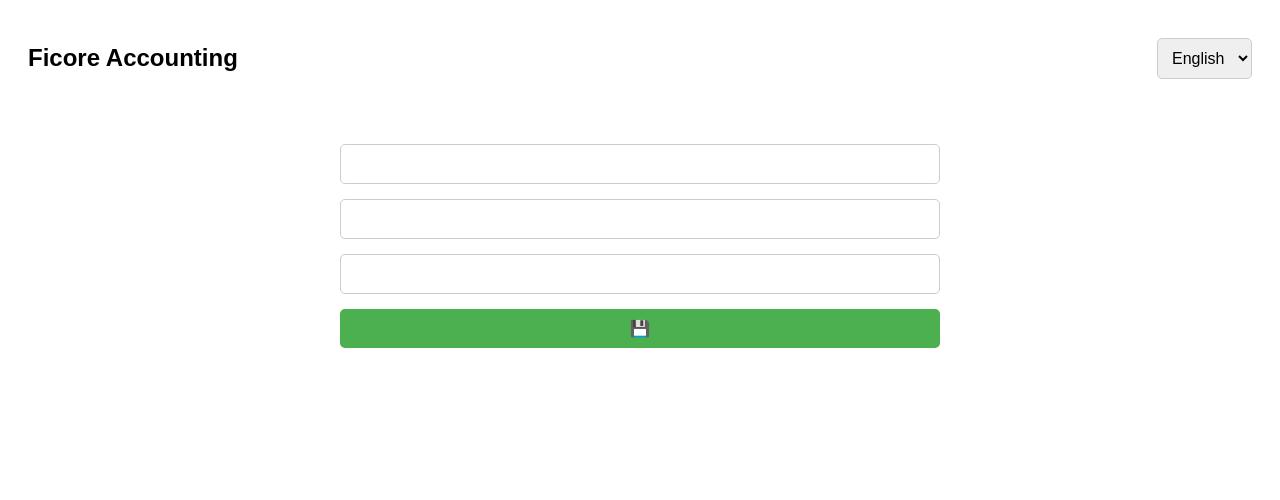
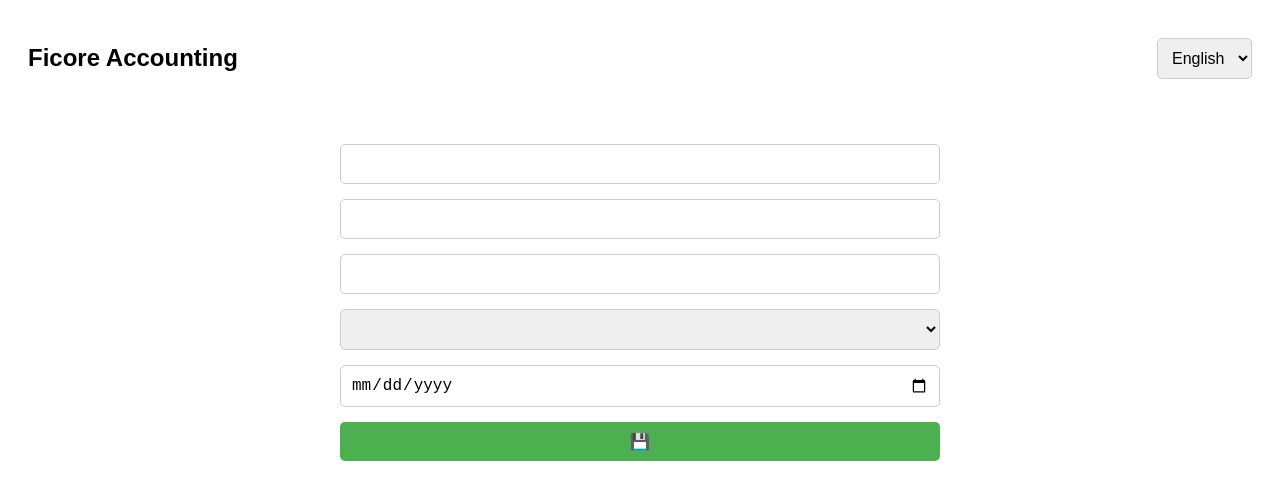
Before and after one commit to Warpiiv/ficore-accounting, a React (Create React App) app in the folder ficore-accounting/frontend/: page /invoice in a window 1280 px wide. Shown: the top 500 px of the page. Built offline with nearby package versions, Linux system fonts and the light colour scheme; no server answers; the HTML template or start-up script is replaced by a standard one.

Commit message:
Update InvoiceForm.js

```diff
--- a/ficore-accounting/frontend/src/components/InvoiceForm.js
+++ b/ficore-accounting/frontend/src/components/InvoiceForm.js
@@ -1,56 +1,95 @@
 import React, { useState, useEffect } from 'react';
-import { useNavigate } from 'react-router-dom';
+import { useNavigate, useParams } from 'react-router-dom';
 
 function InvoiceForm({ language }) {
   const [translations, setTranslations] = useState({});
-  const [formData, setFormData] = useState({ customer_name: '', description: '', amount: '' });
+  const [formData, setFormData] = useState({
+    customer_name: '',
+    description: '',
+    amount: '',
+    status: 'pending',
+    due_date: '',
+    settled_date: ''
+  });
   const navigate = useNavigate();
+  const { invoiceId } = useParams();
   const backendUrl = process.env.REACT_APP_BACKEND_URL || 'http://localhost:5000';
 
   useEffect(() => {
     fetch(`${backendUrl}/api/translations/${language}`)
       .then(res => res.json())
       .then(data => setTranslations(data));
-  }, [language]);
+
+    if (invoiceId) {
+      fetch(`${backendUrl}/api/invoices/${invoiceId}`)
+        .then(res => res.json())
+        .then(data => {
+          setFormData({
+            customer_name: data.customer_name,
+            description: data.description,
+            amount: data.amount,
+            status: data.status,
+            due_date: data.due_date ? data.due_date.split('T')[0] : '',
+            settled_date: data.settled_date ? data.settled_date.split('T')[0] : ''
+          });
+        });
+    }
+  }, [language, invoiceId]);
 
   const handleSubmit = async (e) => {
     e.preventDefault();
-    const response = await fetch(`${backendUrl}/api/invoices`, {
-      method: 'POST',
+    const url = invoiceId ? `${backendUrl}/api/invoices/${invoiceId}` : `${backendUrl}/api/invoices`;
+    const method = invoiceId ? 'PUT' : 'POST';
+
+    const response = await fetch(url, {
+      method,
       headers: { 'Content-Type': 'application/json' },
-      body: JSON.stringify(formData),
+      body: JSON.stringify({
+        ...formData,
+        amount: parseFloat(formData.amount),
+        due_date: formData.due_date || null,
+        settled_date: formData.status === 'settled' ? (formData.settled_date || new Date().toISOString()) : null
+      }),
     });
+
     if (response.ok) {
-      alert('Invoice saved!');
+      alert(invoiceId ? translations.invoice_updated : translations.invoice_created);
       navigate('/');
     } else {
-      alert('Error saving invoice.');
+      alert(translations.error_saving);
     }
   };
 
   return (
-    <div className="form-container">
-      <h2>{translations.create_invoice}</h2>
-      <form onSubmit={handleSubmit}>
-        <label>
+    <div className="form-container max-w-2xl mx-auto p-6 bg-white rounded-lg shadow">
+      <h2 className="text-2xl font-bold mb-6">{invoiceId ? translations.edit_invoice : translations.create_invoice}</h2>
+      <form onSubmit={handleSubmit} className="space-y-4">
+        <div>
+          <label className="block text-sm font-medium text-gray-700">
             {translations.customer_name}
             <input
               type="text"
               value={formData.customer_name}
               onChange={(e) => setFormData({ ...formData, customer_name: e.target.value })}
               required
+              className="mt-1 block w-full border border-gray-300 rounded-md p-2"
             />
           </label>
-        <label>
+        </div>
+        <div>
+          <label className="block text-sm font-medium text-gray-700">
             {translations.description}
             <input
               type="text"
               value={formData.description}
               onChange={(e) => setFormData({ ...formData, description: e.target.value })}
               required
+              className="mt-1 block w-full border border-gray-300 rounded-md p-2"
             />
           </label>
-        <label>
+        </div>
+        <div>
+          <label className="block text-sm font-medium text-gray-700">
             {translations.amount}
             <input
               type="number"
@@ -58,9 +97,52 @@ function InvoiceForm({ language }) {
               onChange={(e) => setFormData({ ...formData, amount: e.target.value })}
               required
               min="0"
+              step="0.01"
+              className="mt-1 block w-full border border-gray-300 rounded-md p-2"
             />
           </label>
-        <button type="submit">
+        </div>
+        <div>
+          <label className="block text-sm font-medium text-gray-700">
+            {translations.status}
+            <select
+              value={formData.status}
+              onChange={(e) => setFormData({ ...formData, status: e.target.value })}
+              className="mt-1 block w-full border border-gray-300 rounded-md p-2"
+            >
+              <option value="pending">{translations.pending}</option>
+              <option value="settled">{translations.settled}</option>
+            </select>
+          </label>
+        </div>
+        <div>
+          <label className="block text-sm font-medium text-gray-700">
+            {translations.due_date}
+            <input
+              type="date"
+              value={formData.due_date}
+              onChange={(e) => setFormData({ ...formData, due_date: e.target.value })}
+              className="mt-1 block w-full border border-gray-300 rounded-md p-2"
+            />
+          </label>
+        </div>
+        {formData.status === 'settled' && (
+          <div>
+            <label className="block text-sm font-medium text-gray-700">
+              {translations.settled_date}
+              <input
+                type="date"
+                value={formData.settled_date}
+                onChange={(e) => setFormData({ ...formData, settled_date: e.target.value })}
+                className="mt-1 block w-full border border-gray-300 rounded-md p-2"
+              />
+            </label>
+          </div>
+        )}
+        <button
+          type="submit"
+          className="w-full bg-blue-600 text-white rounded-md py-2 hover:bg-blue-700"
+        >
           <span role="img" aria-label="save">💾</span> {translations.save}
         </button>
       </form>
```
Lines whose indentation alone changed are shown as unchanged.
